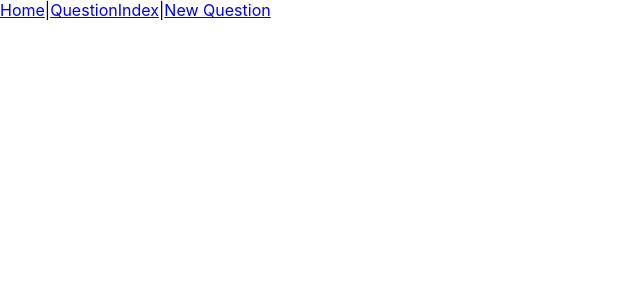
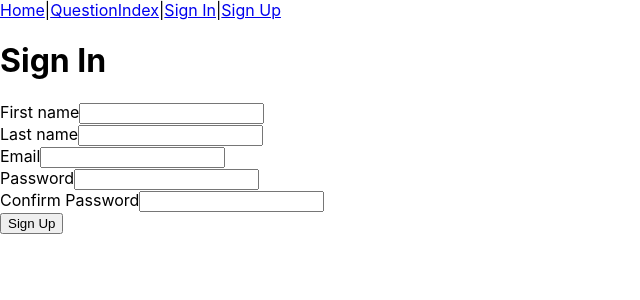
Before and after one commit to CodeCoreYVR/react_client_sept2022, a React (Create React App) app: page /sign_up in a window 1280 px wide. Shown: the top 300 px of the page, without its empty margins (0-640 px from the left). Built offline with nearby package versions, Linux system fonts and the light colour scheme; no server answers.

Commit message:
added js react auth

```diff
--- a/src/App.js
+++ b/src/App.js
@@ -1,48 +1,68 @@
-import './App.css';
-import { Component } from 'react';
+import "./App.css";
+import { Component } from "react";
 // import CurrentDateTime from './components/CurrentDateTime';
-import {Session} from './requests';
+import { Session } from "./requests";
+import { User } from "./requests";
 // import QuestionIndexPage from './components/QuestionIndexPage';
-import QuestionShowPage from './components/QuestionShowPage';
-import QuestionIndexPage from './components/QuestionIndexPage';
-import { Route, Routes } from 'react-router-dom';
-import WelcomePage from './components/WelcomePage';
-import NavBar from './components/NavBar';
-import NewQuestionPage from './components/NewQuestionPage';
+import QuestionShowPage from "./components/QuestionShowPage";
+import QuestionIndexPage from "./components/QuestionIndexPage";
+import { Route, Routes } from "react-router-dom";
+import WelcomePage from "./components/WelcomePage";
+import NavBar from "./components/NavBar";
+import NewQuestionPage from "./components/NewQuestionPage";
+import SignInPage from "./components/SignInPage";
+import SignUpPage from "./components/SignUpPage";
+import AuthRoutes from "./components/AuthRoutes";
 
 class App extends Component {
-  constructor(props){
+  constructor(props) {
     super(props);
     this.state = {
       // clocksCount: [1], //an array of something
-      user: null
-    }
+      user: null,
+    };
   }
 
-  componentDidMount(){
-    Session.create(
-      {
-        email: "admin@user.com",
-        password: "123"
+  componentDidMount() {
+    this.getCurrentUser();
+  }
+
+  getCurrentUser = () => {
+    return User.current().then((user) => {
+      if (user?.id) {
+        this.setState((state) => {
+          return { user };
+        });
       }
-    ).then( fetchedUser => {
-      this.setState((state) => {
-        return{
-          user: fetchedUser
-        }
-      })
-    })
+    });
+  };
+
+  onSignOut = () => {
+    this.setState( { user: null } )
   }
-  render(){
+
+  render() {
     return (
       <>
-      <NavBar/>
-      <Routes>
-        <Route exact path='/' element={<WelcomePage/>}/>
-        <Route exact path='/questions' element={<QuestionIndexPage/>}/>
-        <Route exact path='/questions/new' element={<NewQuestionPage/>}/>
-        <Route path='/questions/:id' element={<QuestionShowPage/>}/>
-      </Routes>
+        <NavBar currentUser={this.state.user} onSignOut={this.onSignOut} />
+        <Routes>
+          <Route exact path="/" element={<WelcomePage />} />
+          <Route exact path="/questions" element={<QuestionIndexPage />} />
+          <Route element={<AuthRoutes isAuthenticated={!!this.state.user} />}>
+            <Route exact path="/questions/new" element={<NewQuestionPage />} />
+          </Route>
+          <Route path="/questions/:id" element={<QuestionShowPage />} />
+          {/* <Route
+            exact
+            path="/sign_in"
+            render={(routeProps) => (
+              <SignInPage {...routeProps} onSignIn={this.getCurrentUser} />
+            )}
+          ></Route> */}
+          {/* ^^ react router dom v5 way */}
+          <Route exact path='/sign_in' element={<SignInPage onSignIn={this.getCurrentUser}/>} />
+          <Route exact path='/sign_up' element={<SignUpPage onSignUp={this.getCurrentUser}/>} />
+        </Routes>
       </>
     );
   }
--- /dev/null
+++ b/src/components/AuthRoutes.js
@@ -0,0 +1,9 @@
+import { Navigate, Outlet } from 'react-router-dom'
+
+const AuthRoutes = ({ isAuthenticated }) => {
+  return(
+    isAuthenticated ? <Outlet /> : <Navigate to='/sign_in' />
+  )
+}
+
+export default AuthRoutes
--- a/src/components/NavBar.js
+++ b/src/components/NavBar.js
@@ -1,13 +1,38 @@
 import {NavLink} from 'react-router-dom';
+import { Session } from '../requests';
 
-const NavBar = (props) => {
+const NavBar = ({ currentUser, onSignOut }) => {
+
+    const handleSignOut = () => {
+        Session.destroy().then(() => {
+            onSignOut()
+        })
+    }
+
     return(
         <nav>
             <NavLink to='/'>Home</NavLink>
             |
             <NavLink to='/questions'>QuestionIndex</NavLink>
             |
-            <NavLink to='questions/new'>New Question</NavLink>
+            {
+                currentUser ? (
+                    <>
+                        <NavLink to='/questions/new'>New Question</NavLink>
+                        -
+                        <span>Welcome, { currentUser.first_name}</span>
+                        -
+                        <button onClick={handleSignOut}>Sign Out</button>
+                    </>
+                ) : (
+                    <>
+                        <NavLink to='/sign_in'>Sign In</NavLink>
+                        |
+                        <NavLink to='/sign_up'>Sign Up</NavLink>
+                    </>
+
+                )
+            }
         </nav>
     )
 }
--- /dev/null
+++ b/src/components/SignInPage.js
@@ -0,0 +1,49 @@
+import { Session } from '../requests'
+import { useNavigate } from 'react-router-dom'
+
+function SignInPage(props) {
+  const { onSignIn } = props
+
+  const navigate = useNavigate()
+
+  function handleSubmit(event) {
+    event.preventDefault()
+    const { currentTarget } = event;
+
+    const formData = new FormData(currentTarget)
+    const params = {
+      email: formData.get('email'),
+      password: formData.get('password')
+    }
+
+    Session.create(params).then(data => {
+      if (data.id) {
+        onSignIn()
+        // Navigated to Index page from the browser
+        // We can 'push' on history to manipulate the browser
+        // and direct our user to any page in our app
+        // props.history.push('/questions') <--- not working
+        navigate('/questions')
+      }
+    })
+  }
+
+  return(
+    <main>
+      <h1>Sign In</h1>
+      <form onSubmit={handleSubmit}>
+        <div>
+          <label htmlFor='email'>Email</label>
+          <input type="text" name="email" id="email" />
+        </div>
+        <div>
+          <label htmlFor='password'>Password</label>
+          <input type="password" name="password" id="password" />
+        </div>
+        <input type="submit" value="Sign In" />
+      </form>
+    </main>
+  )
+}
+
+export default SignInPage
--- /dev/null
+++ b/src/components/SignUpPage.js
@@ -0,0 +1,63 @@
+import { User } from '../requests'
+import { useNavigate } from 'react-router-dom'
+
+function SignUpPage(props) {
+  const { onSignUp } = props
+
+  const navigate = useNavigate()
+
+  function handleSubmit(event) {
+    event.preventDefault()
+    const { currentTarget } = event;
+    const formData = new FormData(currentTarget)
+    const params = {
+      first_name: formData.get('first_name'),
+      last_name: formData.get('last_name'),
+      email: formData.get('email'),
+      password: formData.get('password'),
+      password_confirmation: formData.get('password_confirmation'),
+    }
+
+    User.create(params).then(data => {
+      if (data.id) {
+        onSignUp()
+        // Navigated to Index page from the browser
+        // We can 'push' on history to manipulate the browser
+        // and direct our user to any page in our app
+        // props.history.push('/questions') <--- not working
+        navigate('/questions')
+      }
+    })
+  }
+
+  return(
+    <main>
+      <h1>Sign In</h1>
+      <form onSubmit={handleSubmit}>
+        <div>
+          <label htmlFor='first_name'>First name</label>
+          <input type="text" name="first_name" id="first_name" />
+        </div>
+        <div>
+          <label htmlFor='last_name'>Last name</label>
+          <input type="text" name="last_name" id="last_name" />
+        </div>
+        <div>
+          <label htmlFor='email'>Email</label>
+          <input type="text" name="email" id="email" />
+        </div>
+        <div>
+          <label htmlFor='password'>Password</label>
+          <input type="password" name="password" id="password" />
+        </div>
+        <div>
+          <label htmlFor='password_confirmation'>Confirm Password</label>
+          <input type="password" name="password_confirmation" id="password_confirmation" />
+        </div>
+        <input type="submit" value="Sign Up" />
+      </form>
+    </main>
+  )
+}
+
+export default SignUpPage
--- a/src/requests.js
+++ b/src/requests.js
@@ -1,11 +1,12 @@
 // Base URL that we going to send the requests to (the API server)
-const baseURL = "http://localhost:3000/api/v1"
+const baseURL = "http://localhost:3000/api/v1";
 
 // ===============Question=========================
 export const Question = {
   // fetch all the questions from server
-    index(){
-      return fetch(`${baseURL}/questions`)
+  index() {
+    return (
+      fetch(`${baseURL}/questions`)
         // by default fetch is a GET request
         // so we don't need to specify the method
         // we know the path to the backend because we created the API,
@@ -17,53 +18,78 @@ export const Question = {
         // will always return a response object, and the
         // response object represents the response and it's data.
         // We want the data of the actual response
-      .then(response => {
+        .then((response) => {
           // console.log(response);
           return response.json();
           // normally we want it to be in some sort of text formate, but now we want it in json
           // response object has a method .json() that will parse the body of response into json format
         })
+    );
   },
-    create(params){
+  create(params) {
     return fetch(`${baseURL}/questions`, {
-        method: 'POST',
-        credentials: 'include', // need this for cookies
+      method: "POST",
+      credentials: "include", // need this for cookies
       headers: {
-          'Content-type': 'application/json'
+        "Content-type": "application/json",
       },
-        body: JSON.stringify(params)
-      }).then(res => res.json())
+      body: JSON.stringify(params),
+    }).then((res) => res.json());
   },
-    show(id){
-      return fetch(`${baseURL}/questions/${id}`).then(res => res.json())
+  show(id) {
+    return fetch(`${baseURL}/questions/${id}`).then((res) => res.json());
   },
-    update(id, params){
+  update(id, params) {
     return fetch(`${baseURL}/questions/${id}`, {
-        method: 'PATCH',
-        credentials: 'include',
+      method: "PATCH",
+      credentials: "include",
       headers: {
-          "Content-type": 'application/json'
+        "Content-type": "application/json",
       },
-        body: JSON.stringify(params)
-      }).then(res => res.json())
+      body: JSON.stringify(params),
+    }).then((res) => res.json());
   },
-    destroy(id){
+  destroy(id) {
     return fetch(`${baseURL}/questions/${id}`, {
-        method: 'DELETE',
-        credentials: 'include',
-      })
-    }
-}
+      method: "DELETE",
+      credentials: "include",
+    });
+  },
+};
 
 export const Session = {
   create(params) {
     return fetch(`${baseURL}/session`, {
-        method: 'POST',
-        credentials: 'include', // need for cookies to be sent cross origin
+      method: "POST",
+      credentials: "include", // need for cookies to be sent cross origin
       headers: {
-          'Content-type': 'application/json'
+        "Content-type": "application/json",
       },
-        body: JSON.stringify(params)
+      body: JSON.stringify(params),
+    }).then((res) => res.json());
+  },
+  destroy() {
+    return fetch(`${baseURL}/session`, {
+      method: 'DELETE',
+      credentials: 'include' // need for cookies to be sent cross origin
     }).then(res => res.json())
   }
+};
+
+export const User = {
+  current() {
+    return fetch(`${baseURL}/users/current`, {
+      credentials: "include", // need for cookies to be allowed to be sent cross-origin
+    }).then((res) => res.json());
+  },
+  create(params) {
+    return fetch(`${baseURL}/users`, {
+      method: 'POST',
+      credentials: 'include',
+      headers: {
+        'Content-Type': 'application/json'
+      },
+      body: JSON.stringify({ user: params })
+    }).then(res => res.json())
   }
+};
```
Lines whose indentation alone changed are shown as unchanged.
